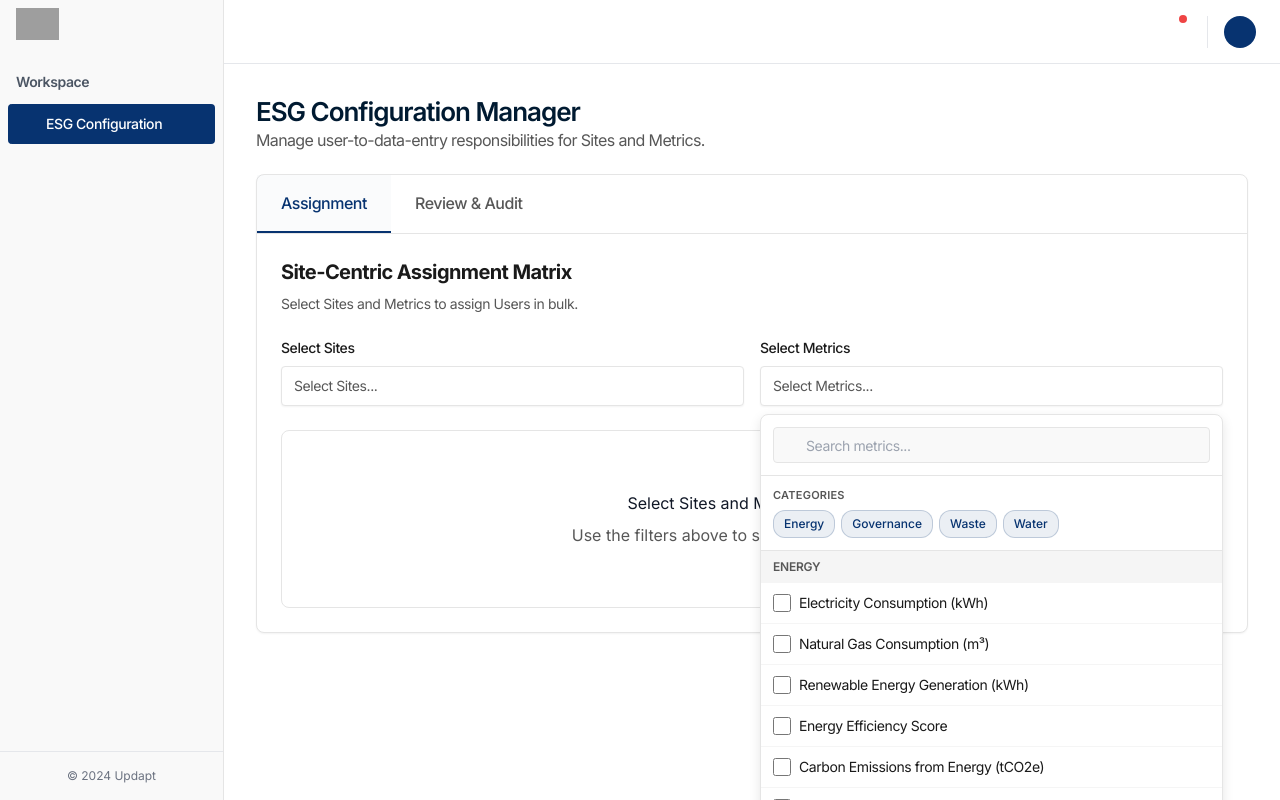
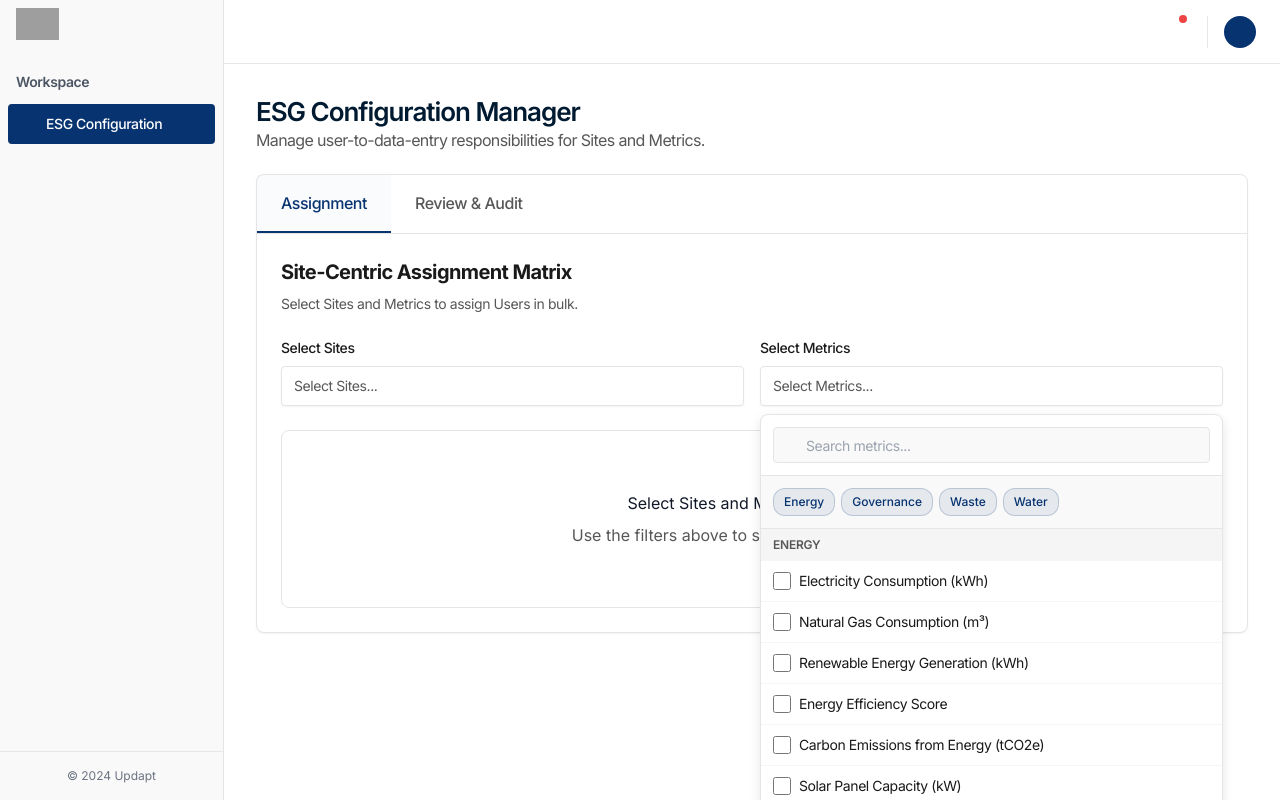
Before and after one commit to Ajaymanath6/updapt, a React (Vite) app in the folder cbp-client/: page / in a window 1280 px wide. Both pictures are taken after a click on the button "Select Metrics...". Built offline with nearby package versions, Linux system fonts and the light colour scheme; grey boxes are pictures that could not be loaded; some icons are missing.

Commit message:
Move category chips above metric list for better UX

```diff
--- a/cbp-client/src/components/esg/FilterPanel.jsx
+++ b/cbp-client/src/components/esg/FilterPanel.jsx
@@ -546,21 +546,28 @@ const FilterPanel = ({ onFilterChange }) => {
                 </div>
               </div>
 
-              {/* Category chips */}
-              <div style={{ padding: '12px', borderBottom: '1px solid rgba(229, 229, 229, 1)' }}>
-                <div
-                  style={{
-                    fontSize: '11px',
-                    fontWeight: 600,
-                    lineHeight: '14px',
-                    letterSpacing: '0.02em',
-                    color: 'rgba(87, 87, 87, 1)',
-                    textTransform: 'uppercase',
-                    marginBottom: '8px'
-                  }}
-                >
-                  Categories
+              {/* Clear button */}
+              {selectedMetrics.length > 0 && (
+                <div style={{ padding: '8px 12px', borderBottom: '1px solid rgba(229, 229, 229, 1)' }}>
+                  <button
+                    onClick={clearMetrics}
+                    className="flex items-center"
+                    style={{
+                      fontSize: '14px',
+                      fontWeight: 500,
+                      color: '#073370',
+                      cursor: 'pointer',
+                      gap: '4px'
+                    }}
+                  >
+                    <CloseLineIcon style={{ width: '16px', height: '16px' }} />
+                    Clear all
+                  </button>
                 </div>
+              )}
+
+              {/* Category chips - above metric list */}
+              <div style={{ padding: '12px', borderBottom: '1px solid rgba(229, 229, 229, 1)', backgroundColor: 'rgba(249, 249, 249, 1)' }}>
                 <div style={{ display: 'flex', flexWrap: 'wrap', gap: '6px' }}>
                   {metricCategories.map(category => {
                     const isSelected = isCategorySelected(category);
@@ -600,26 +607,6 @@ const FilterPanel = ({ onFilterChange }) => {
                   })}
                 </div>
               </div>
-
-              {/* Clear button */}
-              {selectedMetrics.length > 0 && (
-                <div style={{ padding: '8px 12px', borderBottom: '1px solid rgba(229, 229, 229, 1)' }}>
-                  <button
-                    onClick={clearMetrics}
-                    className="flex items-center"
-                    style={{
-                      fontSize: '14px',
-                      fontWeight: 500,
-                      color: '#073370',
-                      cursor: 'pointer',
-                      gap: '4px'
-                    }}
-                  >
-                    <CloseLineIcon style={{ width: '16px', height: '16px' }} />
-                    Clear all
-                  </button>
-                </div>
-              )}
 
               {/* Metric list grouped by category */}
               <div style={{ overflowY: 'auto', maxHeight: '280px' }}>
```
